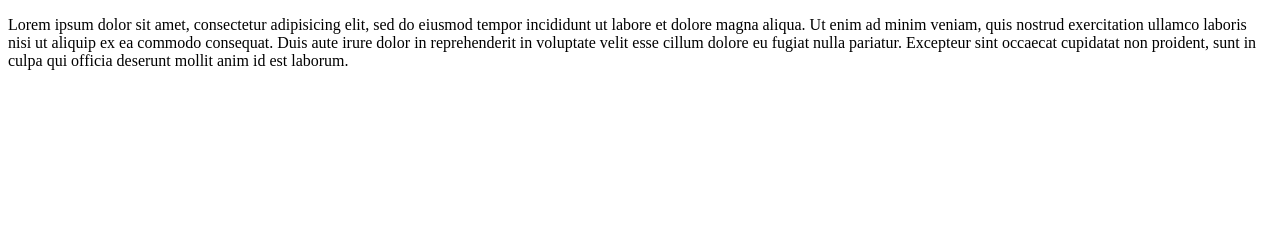
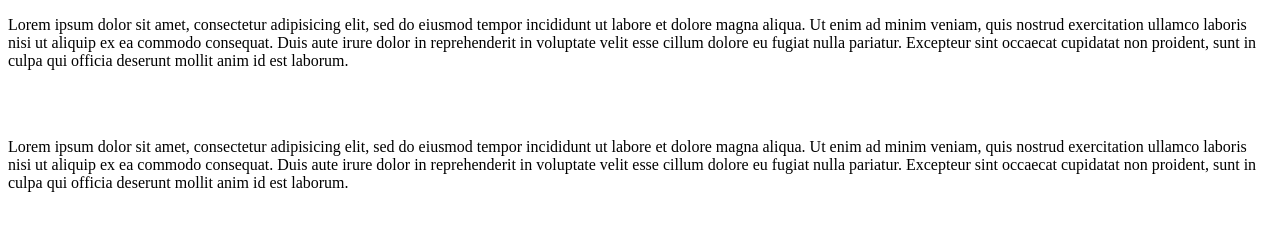
Before and after one commit to cristian753951/Ejemplo-2, a plain HTML site: page index.html in a window 1280 px wide. Drawn offline with Linux system fonts and the light colour scheme.

Commit message:
2 commit
descripcion

```diff
--- a/index.html
+++ b/index.html
@@ -10,5 +10,12 @@
 	consequat. Duis aute irure dolor in reprehenderit in voluptate velit esse
 	cillum dolore eu fugiat nulla pariatur. Excepteur sint occaecat cupidatat non
 	proident, sunt in culpa qui officia deserunt mollit anim id est laborum.</p>
+	<br><br>
+	<p>Lorem ipsum dolor sit amet, consectetur adipisicing elit, sed do eiusmod
+	tempor incididunt ut labore et dolore magna aliqua. Ut enim ad minim veniam,
+	quis nostrud exercitation ullamco laboris nisi ut aliquip ex ea commodo
+	consequat. Duis aute irure dolor in reprehenderit in voluptate velit esse
+	cillum dolore eu fugiat nulla pariatur. Excepteur sint occaecat cupidatat non
+	proident, sunt in culpa qui officia deserunt mollit anim id est laborum.</p>
 </body>
 </html>
```
